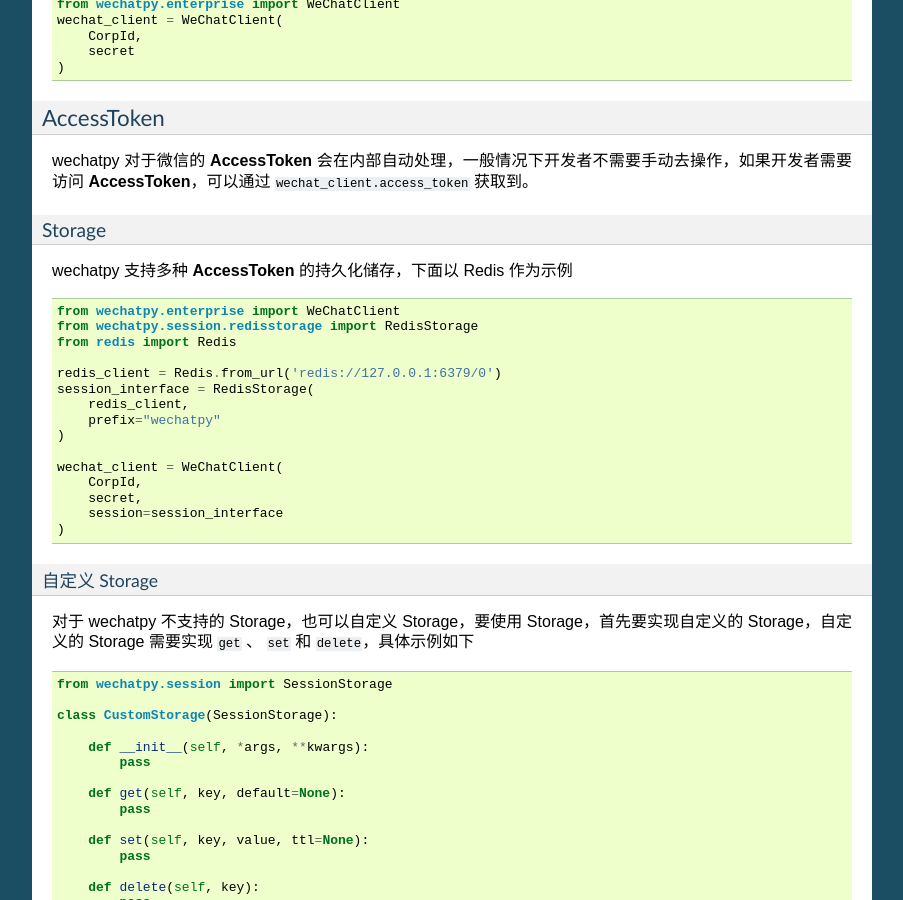
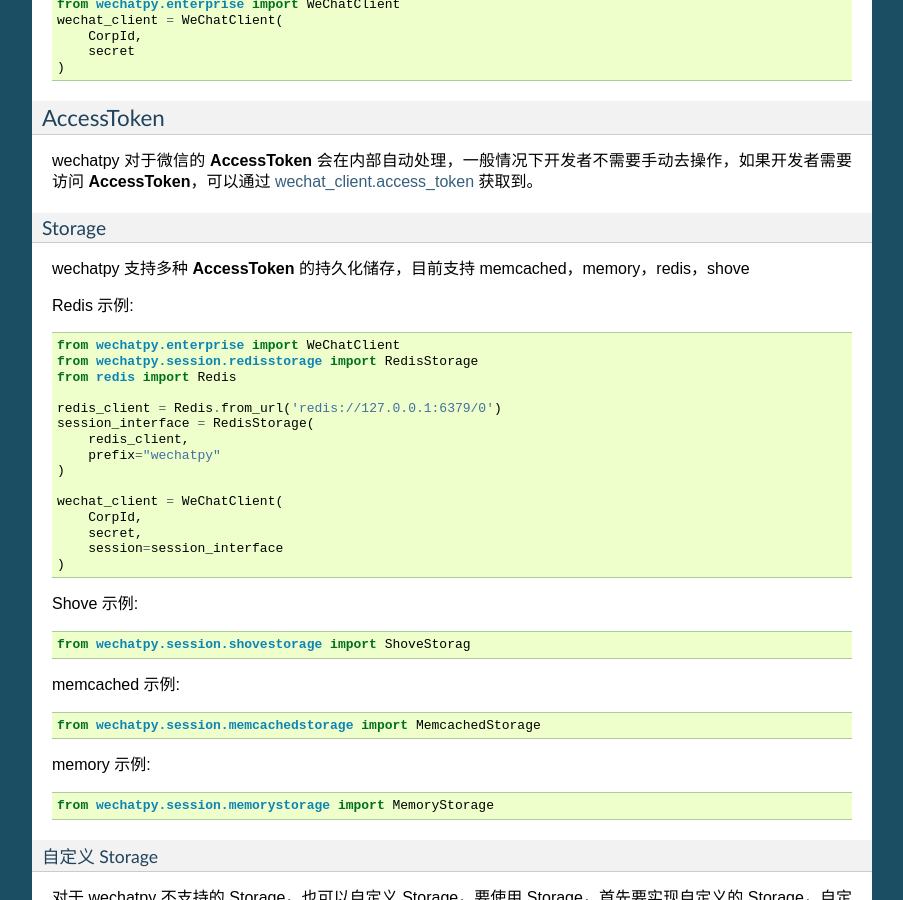
Before and after one commit to wechatpy/wechatpy, a Sphinx documentation site: the page built from docs/enterprise/quickstart.rst, in a window 1280 px wide and 900 px high, scrolled down 1594 px. Shown: the whole window, without its empty margins (198-1101 px from the left). Built offline with Sphinx 7.4.7, drawn with Linux system fonts in a browser that asks for light colours.

Commit message:
【企业号】补全关于持久化存储的文档 (#282)

```diff
--- a/docs/enterprise/quickstart.rst
+++ b/docs/enterprise/quickstart.rst
@@ -92,11 +92,13 @@
 
 AccessToken
 ~~~~~~~~~~~~~~~~~~~~~~
-wechatpy 对于微信的 **AccessToken** 会在内部自动处理，一般情况下开发者不需要手动去操作，如果开发者需要访问 **AccessToken**，可以通过 ``wechat_client.access_token`` 获取到。
+wechatpy 对于微信的 **AccessToken** 会在内部自动处理，一般情况下开发者不需要手动去操作，如果开发者需要访问 **AccessToken**，可以通过 `wechat_client.access_token <http://docs.wechatpy.org/zh_CN/master/enterprise/client.html#wechatpy.enterprise.client.WeChatClient.access_token>`_ 获取到。
 
 Storage
 ..................
-wechatpy 支持多种 **AccessToken** 的持久化储存，下面以 Redis 作为示例
+wechatpy 支持多种 **AccessToken** 的持久化储存，目前支持 memcached，memory，redis，shove
+
+Redis 示例:
 
 .. code-block:: python
 
@@ -115,6 +117,24 @@
         secret,
         session=session_interface
     )
+
+Shove 示例:
+
+.. code-block:: python
+
+    from wechatpy.session.shovestorage import ShoveStorag
+
+memcached 示例:
+
+.. code-block:: python
+
+    from wechatpy.session.memcachedstorage import MemcachedStorage
+
+memory 示例:
+
+.. code-block:: python
+
+    from wechatpy.session.memorystorage import MemoryStorage
 
 自定义 Storage
 !!!!!!!!!!!!!!
```
